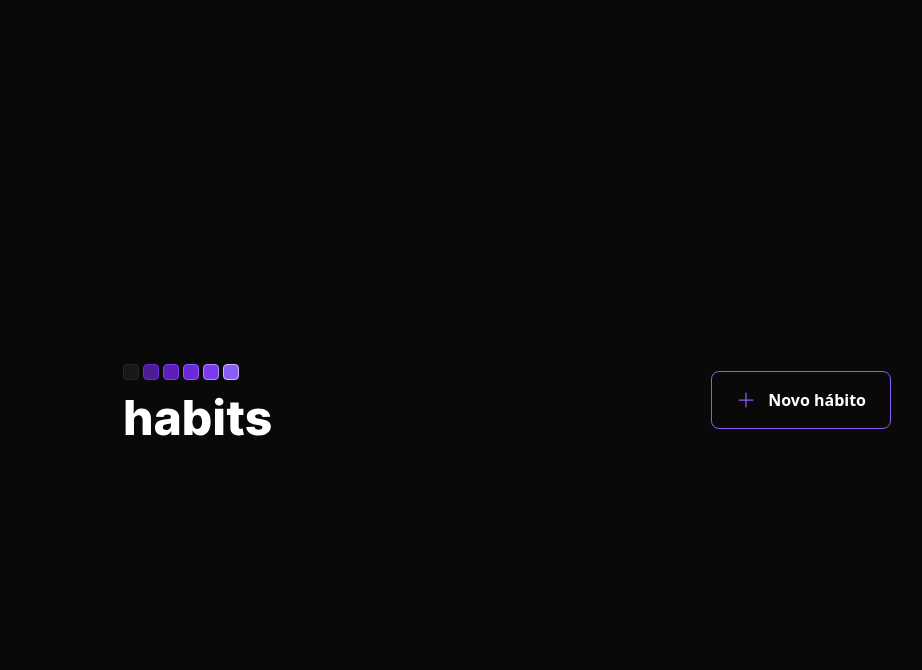
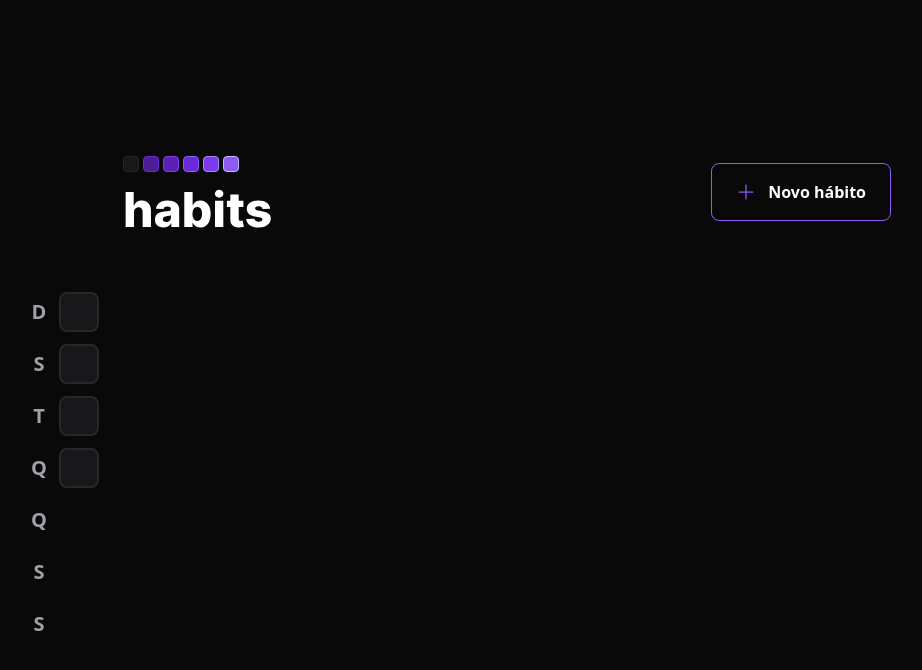
Before and after one commit to barbaracs/Web-habits, a React (Vite) app: page / in a window 1280 px wide. Shown: the top 670 px of the page, without its empty margins (133-1055 px from the left). Built offline with nearby package versions, Linux system fonts and the light colour scheme.

Commit message:
feat: create summary table and habit day components layout

```diff
--- a/src/App.tsx
+++ b/src/App.tsx
@@ -1,10 +1,14 @@
 import './styles/global.css'
 import Header from './components/Header'
+import SummaryTable from './components/SummaryTable'
 
 function App() {
   return (
-    <div className="w-screen h-screen flex justify-center items-center">
-      <Header />
+    <div className="w-screen h-screen flex flex-col justify-center items-center">
+      <div className="w-full max-w-5xl px-6 flex flex-col gap-16">
+        <Header />
+        <SummaryTable />
+      </div>
     </div>
   )
 }
--- a/src/components/Habit.tsx
+++ /dev/null
@@ -1,13 +0,0 @@
-interface HabitProps {
-    completed: number
-}
-
-const Habit = (props: HabitProps) => {
-    return (
-        <div className="bg-zinc-900 w-10 h-10 text-white rounded m-2 flex items-center justify-center">
-            {props.completed}
-        </div>
-    )
-}
-
-export default Habit
--- /dev/null
+++ b/src/components/HabitDay.tsx
@@ -0,0 +1,11 @@
+interface HabitProps {
+    completed: number
+}
+
+const HabitDay = () => {
+    return (
+        <div className="w-10 h-10 bg-zinc-900 border-2 border-zinc-800 rounded-lg"></div>
+    )
+}
+
+export default HabitDay
--- a/src/components/Header.tsx
+++ b/src/components/Header.tsx
@@ -3,8 +3,7 @@
 
 const Header = () => {
     return (
-        <div className="w-full max-w-5xl px-6 flex flex-col gap-16">
-            <div className="w-full max-w-3xl mx-auto flex items-center justify-between">
+        <div className="w-full max-w-3xl mx-auto flex items-center justify-between">
             <img src={logoImage} alt="Habits"/>
 
             <button
@@ -17,7 +16,6 @@
                 />
                 Novo hábito
             </button>
-            </div>
         </div>
     )
 }
--- /dev/null
+++ b/src/components/SummaryTable.tsx
@@ -0,0 +1,31 @@
+import HabitDay from "./HabitDay"
+
+const SummaryTable = () => {
+    const weekDays = ['D', 'S', 'T', 'Q', 'Q', 'S', 'S']
+
+    return (
+        <div className="w-full flex">
+            <div className="grid grid-rows-7 grid-flow-row gap-3">
+                {weekDays.map((weekDay, index) => {
+                    return (
+                        <div
+                            key={`${weekDay}-${index}`}
+                            className="text-zinc-400 text-xl h-10 w-10 font-bold flex items-center justify-center"
+                        >
+                            {weekDay}
+                        </div>
+                    )
+                })}
+            </div>
+
+            <div className="grid grid-rows-7 grid-flow-col gap-3">
+                <HabitDay />
+                <HabitDay />
+                <HabitDay />
+                <HabitDay />
+            </div>
+        </div>
+    )
+}
+
+export default SummaryTable
--- a/tailwind.config.cjs
+++ b/tailwind.config.cjs
@@ -8,6 +8,9 @@
     extend: {
       colors: {
         background: "#09090A"
+      },
+      gridTemplateRows: {
+        7: 'repeat(7, minmax(0, 1fr))'
       }
     },
   },
```
